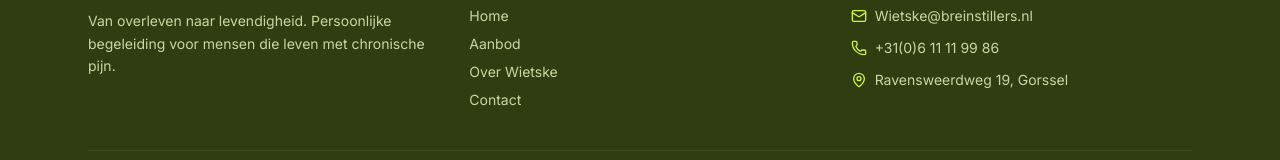
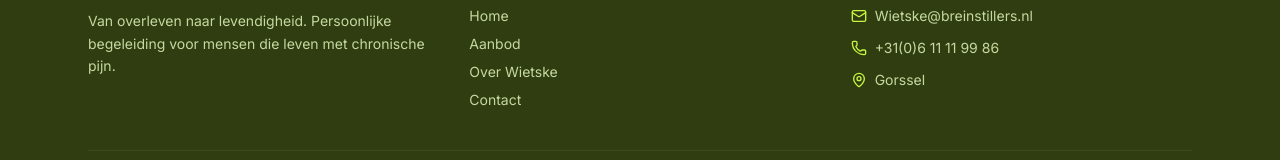
Before and after one commit to birkvb/breinstillers, a Next.js app: page / in a window 1280 px wide. Shown: the part 6885-7045 px from the top of the page. Built offline with nearby package versions, Linux system fonts and the light colour scheme; a web font is replaced by a local one.

Commit message:
Adres uit footer weghalen, alleen Gorssel
Co-Authored-By: Claude Opus 4.6 <noreply@anthropic.com>

```diff
--- a/src/components/Footer.tsx
+++ b/src/components/Footer.tsx
@@ -81,7 +81,7 @@ export default function Footer() {
               <li className="flex items-start gap-2">
                 <MapPin size={16} className="text-lime shrink-0 mt-0.5" />
                 <span className="text-sage-200">
-                  Ravensweerdweg 19, Gorssel
+                  Gorssel
                 </span>
               </li>
             </ul>
```
